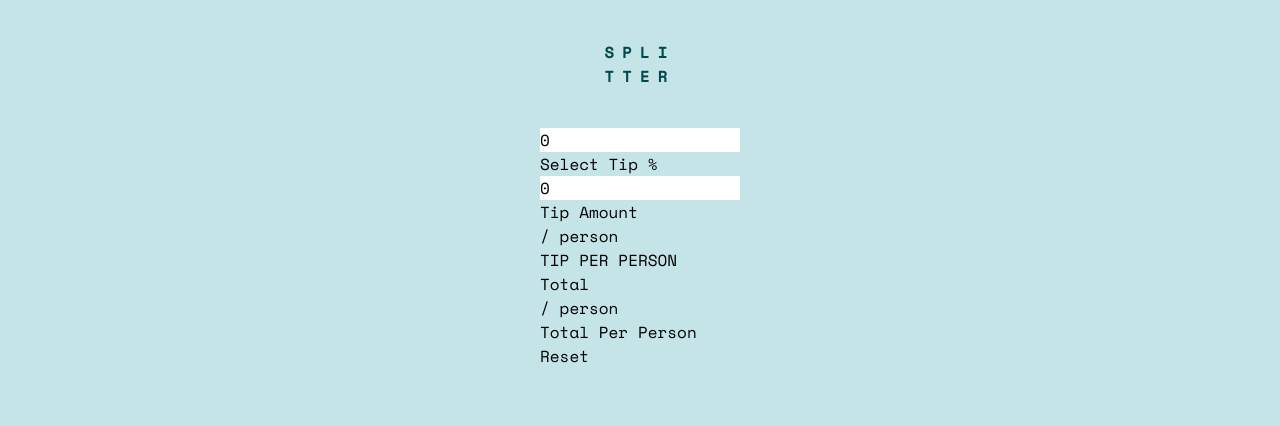
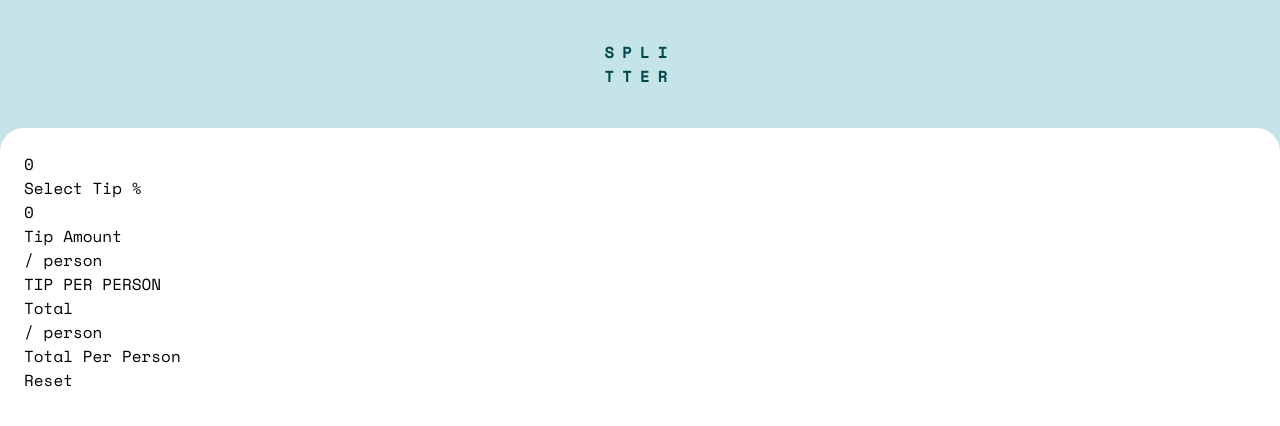
Before and after one commit to mdubelbeis/tip-calculator, a React (Create React App) app: page / in a window 1280 px wide. Shown: the top 426 px of the page. Built offline with nearby package versions, Linux system fonts and the light colour scheme.

Commit message:
styled main

```diff
--- a/src/components/App.js
+++ b/src/components/App.js
@@ -10,7 +10,7 @@ const App = () => {
           <p>TTER</p>
         </div>
       </header>
-      <main>
+      <main className="w-screen h-screen p-6 bg-pure-white rounded-t-3xl">
         <Input />
         <Output />
       </main>
```
